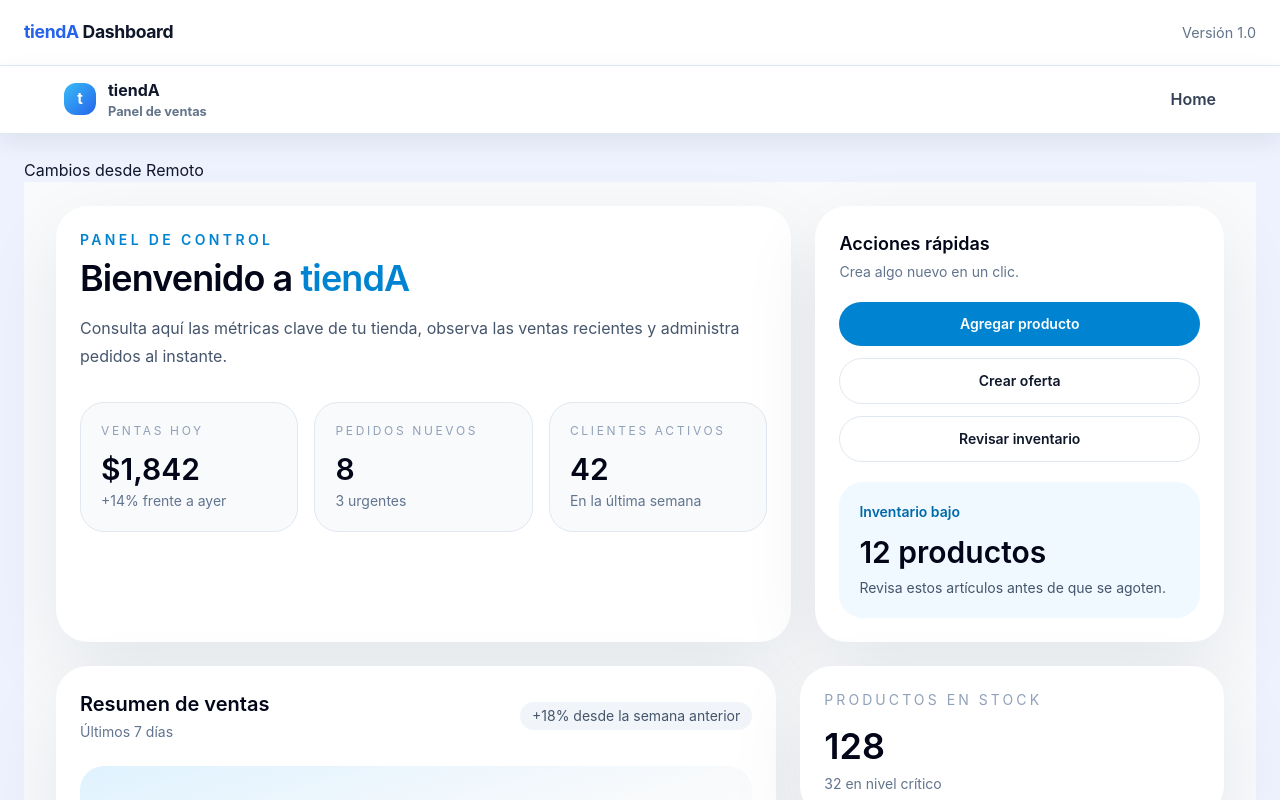
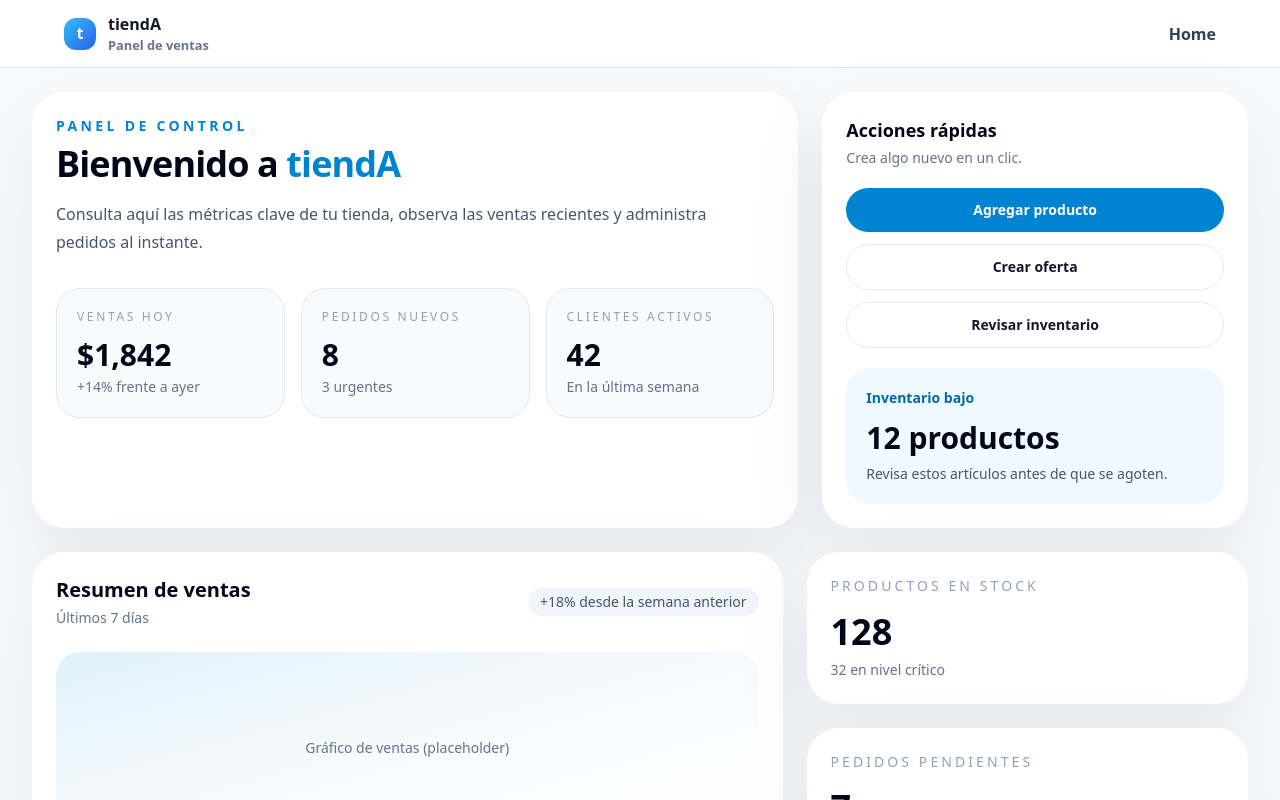
Before and after one commit to MDZ2999/tiendA, an Angular app: page / in a window 1280 px wide. Shown: the top 800 px of the page. Built offline with nearby package versions, Linux system fonts and the light colour scheme.

Commit message:
fix: correcion de modal y la ruta para abrir el modal...

```diff
--- a/src/app/app.html
+++ b/src/app/app.html
@@ -1,53 +1,4 @@
-<style>
-  :host {
-    display: block;
-    min-height: 100vh;
-    background: #eef2ff;
-    color: #0f172a;
-    font-family: Inter, system-ui, sans-serif;
-    padding: 0;
-    margin: 0;
-  }
-
-  .app-header {
-    display: flex;
-    justify-content: space-between;
-    align-items: center;
-    gap: 1rem;
-    padding: 1.2rem 1.5rem;
-    background: #ffffff;
-    border-bottom: 1px solid #dbeafe;
-    box-shadow: 0 10px 30px rgba(15, 23, 42, 0.08);
-  }
-
-  .brand {
-    font-size: 1.1rem;
-    font-weight: 700;
-    letter-spacing: -0.02em;
-  }
-
-  .brand span {
-    color: #2563eb;
-  }
-
-  .app-version {
-    font-size: 0.9rem;
-    color: #64748b;
-  }
-
-  main {
-    padding: 1.5rem;
-    min-height: calc(100vh - 84px);
-  }
-</style>
-
-<header class="app-header">
-  <div class="brand"><span>tiendA</span> Dashboard</div>
-  <div class="app-version">Versión 1.0</div>
-</header>
-
 <app-navbar></app-navbar>
-
 <main>
   <router-outlet></router-outlet>
 </main>
--- a/src/app/pages/home/home.html
+++ b/src/app/pages/home/home.html
@@ -1,5 +1,3 @@
-<h1>Cambios desde Remoto</h1>
-
 <section class="min-h-screen bg-slate-50 px-4 py-6 sm:px-6 lg:px-8">
   <div class="mx-auto max-w-7xl space-y-6">
     <div class="grid gap-6 lg:grid-cols-[1.8fr_1fr]">
@@ -39,9 +37,9 @@
           <p class="mt-1 text-sm text-slate-500">Crea algo nuevo en un clic.</p>
         </div>
         <div class="grid gap-3">
-          <a routerLink="/create-product" class="rounded-full bg-sky-600 px-4 py-3 text-sm font-semibold text-white text-center transition hover:bg-sky-700">
+          <button type="button" (click)="openModal()" class="rounded-full bg-sky-600 px-4 py-3 text-sm font-semibold text-white text-center transition hover:bg-sky-700">
             Agregar producto
-          </a>
+          </button>
           <button class="rounded-full border border-slate-200 bg-white px-4 py-3 text-sm font-semibold text-slate-900 transition hover:bg-slate-50">
             Crear oferta
           </button>
@@ -166,4 +164,69 @@
       </aside>
     </div>
   </div>
+
+  <div
+    class="fixed inset-0 z-50 grid place-items-center bg-slate-950/50 p-4 transition duration-200"
+    [style.display]="isModalOpen ? 'grid' : 'none'"
+    role="dialog"
+    aria-modal="true"
+    [attr.aria-hidden]="!isModalOpen"
+  >
+    <div class="w-full max-w-2xl overflow-hidden rounded-3xl bg-white p-6 shadow-2xl">
+      <div class="flex items-center justify-between gap-4">
+        <div>
+          <p class="text-sm font-semibold uppercase tracking-[0.22em] text-sky-600">Registrar producto</p>
+          <h2 class="mt-2 text-2xl font-semibold text-slate-950">Agregar nuevo producto</h2>
+        </div>
+        <button type="button" class="text-slate-500 transition hover:text-slate-900" (click)="closeModal()">✕</button>
+      </div>
+
+      <form class="mt-6 space-y-5" (submit)="registerProduct($event)">
+        <div>
+          <label for="name" class="mb-2 block text-sm font-semibold text-slate-700">Nombre</label>
+          <input id="name" name="name" type="text" required class="w-full rounded-3xl border border-slate-200 bg-slate-50 px-4 py-3 text-sm outline-none transition focus:border-sky-500 focus:ring-4 focus:ring-sky-100" placeholder="Ej. Zapatillas deportivas" />
+        </div>
+
+        <div class="grid gap-4 sm:grid-cols-2">
+          <div>
+            <label for="price" class="mb-2 block text-sm font-semibold text-slate-700">Precio</label>
+            <input id="price" name="price" type="number" min="0" step="0.01" required class="w-full rounded-3xl border border-slate-200 bg-slate-50 px-4 py-3 text-sm outline-none transition focus:border-sky-500 focus:ring-4 focus:ring-sky-100" placeholder="Ej. 4999.99" />
+          </div>
+          <div>
+            <label for="category" class="mb-2 block text-sm font-semibold text-slate-700">Categoría</label>
+            <select id="category" name="category" required class="w-full rounded-3xl border border-slate-200 bg-slate-50 px-4 py-3 text-sm outline-none transition focus:border-sky-500 focus:ring-4 focus:ring-sky-100">
+              <option value="" disabled selected>Elegí una categoría</option>
+              <option value="Ropa">Ropa</option>
+              <option value="Electrónica">Electrónica</option>
+              <option value="Calzado">Calzado</option>
+              <option value="Accesorios">Accesorios</option>
+            </select>
+          </div>
+        </div>
+
+        <div class="grid gap-4 sm:grid-cols-2">
+          <div>
+            <label for="stock" class="mb-2 block text-sm font-semibold text-slate-700">Stock</label>
+            <input id="stock" name="stock" type="number" min="0" class="w-full rounded-3xl border border-slate-200 bg-slate-50 px-4 py-3 text-sm outline-none transition focus:border-sky-500 focus:ring-4 focus:ring-sky-100" placeholder="Ej. 20" />
+          </div>
+          <div>
+            <label for="imageUrl" class="mb-2 block text-sm font-semibold text-slate-700">URL de imagen</label>
+            <input id="imageUrl" name="imageUrl" type="url" class="w-full rounded-3xl border border-slate-200 bg-slate-50 px-4 py-3 text-sm outline-none transition focus:border-sky-500 focus:ring-4 focus:ring-sky-100" placeholder="https://..." />
+          </div>
+        </div>
+
+        <div>
+          <label for="description" class="mb-2 block text-sm font-semibold text-slate-700">Descripción</label>
+          <textarea id="description" name="description" rows="4" class="w-full rounded-3xl border border-slate-200 bg-slate-50 px-4 py-3 text-sm outline-none transition focus:border-sky-500 focus:ring-4 focus:ring-sky-100" placeholder="Descripción del producto"></textarea>
+        </div>
+
+        <div class="flex flex-wrap justify-end gap-3 pt-2">
+          <button type="button" class="rounded-full border border-slate-200 bg-white px-5 py-3 text-sm font-semibold text-slate-900 transition hover:bg-slate-100" (click)="closeModal()">Cancelar</button>
+          <button type="submit" class="rounded-full bg-sky-600 px-5 py-3 text-sm font-semibold text-white transition hover:bg-sky-700">Registrar producto</button>
+        </div>
+      </form>
+
+      <p class="mt-4 text-sm text-slate-500">Los campos Nombre, Precio y Categoría son obligatorios.</p>
+    </div>
+  </div>
 </section>
--- a/src/app/pages/home/home.ts
+++ b/src/app/pages/home/home.ts
@@ -1,11 +1,48 @@
 import { ChangeDetectionStrategy, Component } from '@angular/core';
-import { RouterLink } from '@angular/router';
 
 @Component({
   selector: 'app-home',
   standalone: true,
-  imports: [RouterLink],
   templateUrl: './home.html',
   changeDetection: ChangeDetectionStrategy.OnPush,
 })
-export class Home {}
+export class Home {
+  protected isModalOpen = false;
+
+  protected openModal() {
+    this.isModalOpen = true;
+  }
+
+  protected closeModal() {
+    this.isModalOpen = false;
+  }
+
+  protected registerProduct(event: Event) {
+    event.preventDefault();
+
+    const form = event.target instanceof HTMLFormElement ? event.target : null;
+    if (!form) {
+      return;
+    }
+
+    const formData = new FormData(form);
+    const product = {
+      name: formData.get('name')?.toString().trim() ?? '',
+      price: formData.get('price')?.toString().trim() ?? '',
+      category: formData.get('category')?.toString().trim() ?? '',
+      stock: formData.get('stock')?.toString().trim() ?? '',
+      imageUrl: formData.get('imageUrl')?.toString().trim() ?? '',
+      description: formData.get('description')?.toString().trim() ?? '',
+    };
+
+    if (!product.name || !product.price || !product.category) {
+      alert('Por favor completá los campos obligatorios: Nombre, Precio y Categoría.');
+      return;
+    }
+
+    console.log('Producto registrado:', product);
+    alert(`Producto "${product.name}" registrado correctamente.`);
+    form.reset();
+    this.closeModal();
+  }
+}
```
